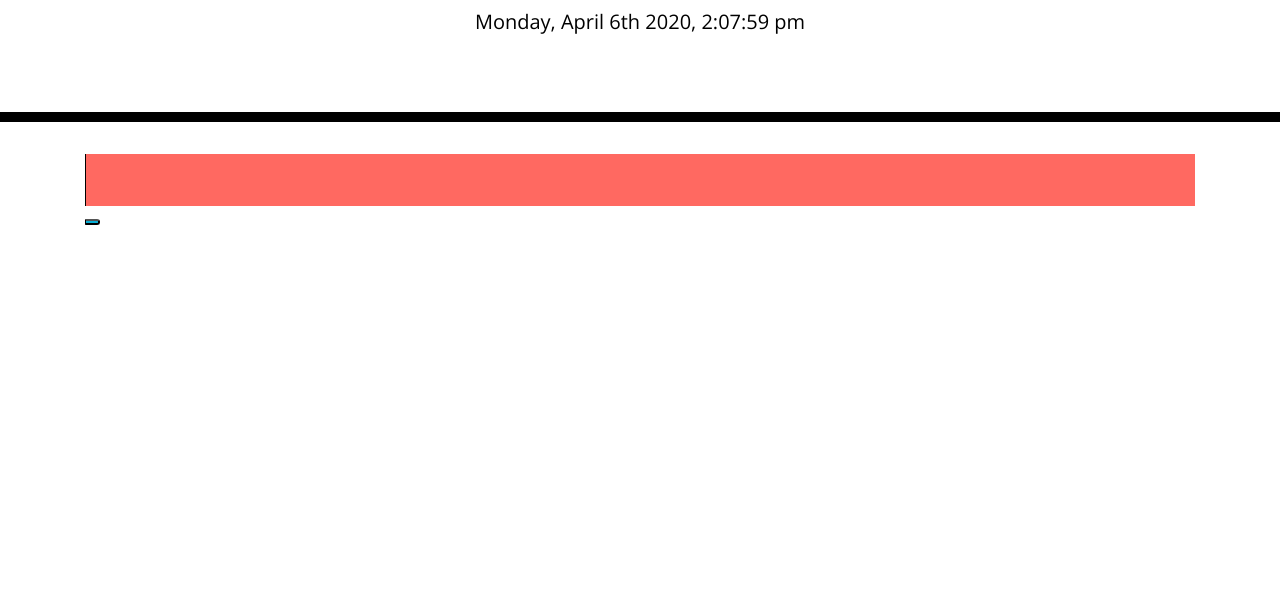
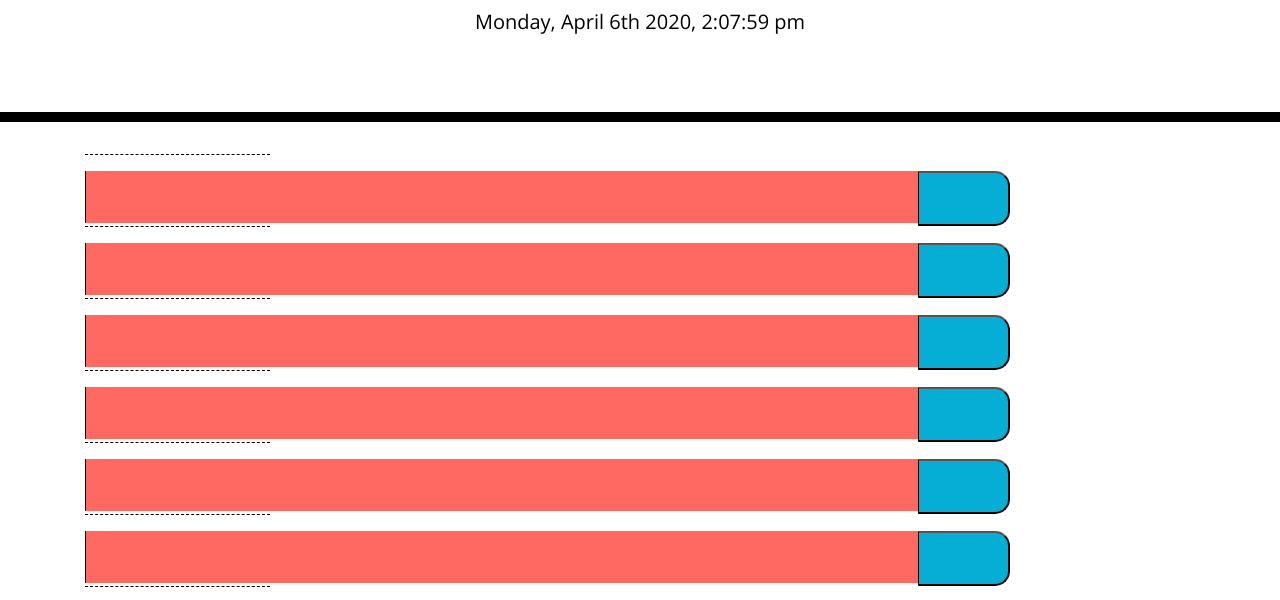
Before and after one commit to nipadedhia/DayPlanner, a plain HTML site: page Unsolved/index.html in a window 1280 px wide. Shown: the part 182-782 px from the top of the page. Drawn offline with nearby package versions, Linux system fonts and the light colour scheme.

Commit message:
added save buttons

```diff
--- a/Unsolved/planner.js
+++ b/Unsolved/planner.js
@@ -9,16 +9,33 @@ $(document).ready(function () {
   var taskArea = $("<textarea>");
 
   //adding class to textarea
-  taskArea.addClass("textarea present col-md-12");
-  taskArea.attr("name", "Test");
+  // taskArea.addClass("textarea present col-md-9");
+  // taskArea.attr("name", "Test");
 
   // variable saveBtn created for button tag
   var saveBtnEl = $("<button>");
 
   //adding classes to save button
-  saveBtnEl.addClass("saveBtn");
-  saveBtnEl.attr("label", "save");
+  // saveBtnEl.addClass("saveBtn");
+  // saveBtnEl.attr("label", "save");
 
   //display task area
-  $("#task").append(taskArea, saveBtnEl);
+
+  for (var i = 1; i < 14; i++) {
+    var timeDisplay = $("<p>");
+    timeDisplay.addClass("hour col-md-2");
+
+    var taskArea = $("<textarea>");
+    taskArea.addClass("textarea description present col-md-9");
+    taskArea.attr("name", "Test");
+
+    var saveBtnEl = $("<button>");
+    saveBtnEl.addClass("saveBtn saveBtn i:hover col-md-1");
+    saveBtnEl.attr("label", "save");
+
+    $("#task").append(timeDisplay, taskArea, saveBtnEl);
+  }
 });
+
+var timeDifference = m.startOf("day").format();
+console.log(timeDifference);
--- a/Unsolved/style.css
+++ b/Unsolved/style.css
@@ -63,6 +63,7 @@ textarea{
   border-bottom-right-radius: 15px;
   background-color: #06AED5;
   color: white;
+  height: 55px;
 }
 
 .saveBtn i:hover {
```
